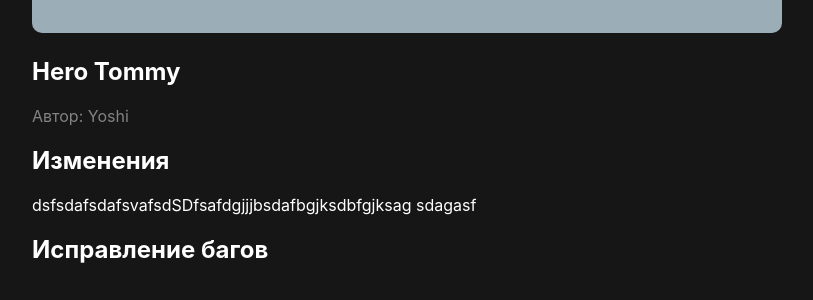
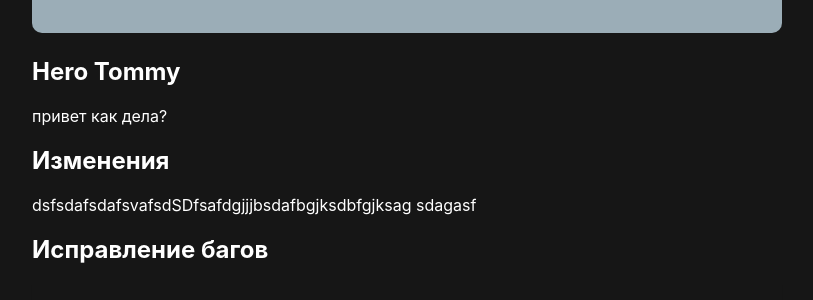
Before and after one commit to DarkMooNight/darkmoonight.github.io, a Jekyll site: the page built from news/_posts/2022-03-03-Hero-Tommy.md, in a window 1280 px wide. Shown: the part 423-723 px from the top of the page, without its empty margins (233-1046 px from the left). Built offline with Jekyll 4.4.1, drawn with Linux system fonts in a browser that asks for light colours.

Commit message:
darkmoonight

```diff
--- a/news/_posts/2022-03-03-Hero-Tommy.md
+++ b/news/_posts/2022-03-03-Hero-Tommy.md
@@ -4,8 +4,8 @@ descriproin: Second game!
 author: Yoshi
 images: '/images/Player1.png'
 ---
-
-<p class="description">Автор: Yoshi</p>
+привет
+как дела?
 
 # Изменения
 dsfsdafsdafsvafsdSDfsafdgjjjbsdafbgjksdbfgjksag sdagasf
```
